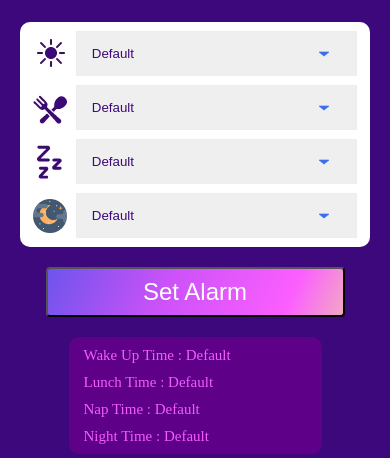
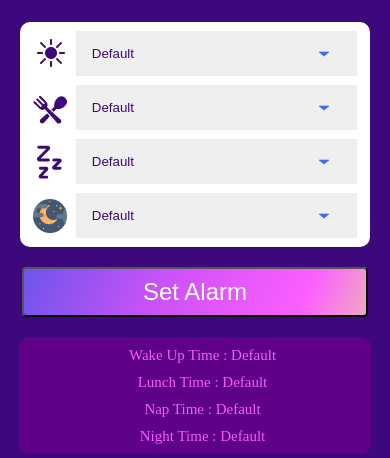
Before and after one commit to Altamash9146/JS-FIRST-DIGITAL-CLOCK-UPDATED, a plain HTML site: page index.html in a window 390 px wide. Shown: the part 386-844 px from the top of the page. Drawn offline with Linux system fonts and the light colour scheme.

Commit message:
Changes Made

```diff
--- a/index.css
+++ b/index.css
@@ -382,9 +382,12 @@ body {
     .set1{
         position: static;
         margin-bottom: inherit;
+        width: 213%;
     }
     .box2{
         position: static;
+        width: 217%;
+        text-align: center;
     }
     .good1{
         position: static;
```
